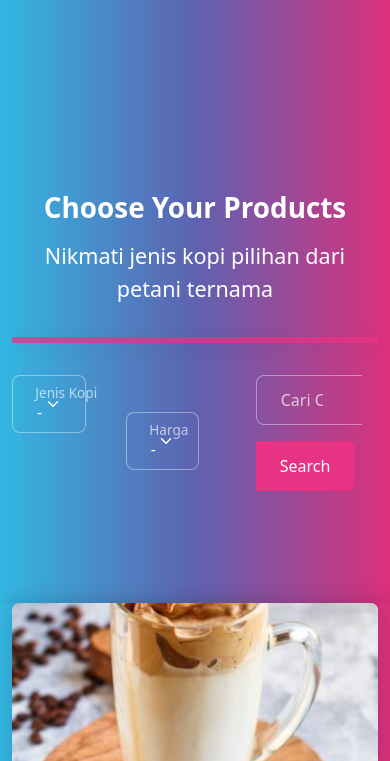
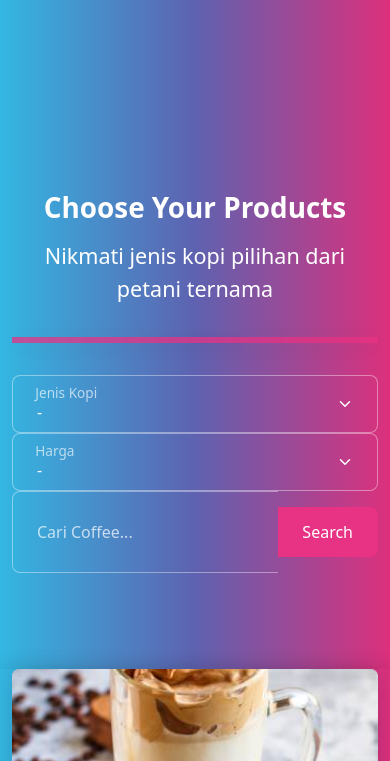
Before and after one commit to M-Afif-Fahrizal/Kopi-Kuy, a plain HTML site: page produk.html in a window 390 px wide. Shown: the part 83-844 px from the top of the page. Drawn offline with nearby package versions, Linux system fonts and the light colour scheme.

Commit message:
menambahkan animasi pada input dan memperbaiki responsive di halaman shop pada layar mobile

```diff
--- a/produk.html
+++ b/produk.html
@@ -7,6 +7,7 @@
     <link rel="shortcut icon" href="images/favicon/favicon.ico" type="image/x-icon" />
     <title>Produk</title>
     <link rel="shortcut icon" href="images/favicon.ico" type="image/x-icon" />
+    <link rel="stylesheet" href="https://cdnjs.cloudflare.com/ajax/libs/animate.css/4.1.1/animate.min.css" />
     <link rel="stylesheet" href="my-theme/bootstrap.min.css" />
     <link rel="stylesheet" href="bootstrap/bootstrap-icons.css" />
     <link rel="stylesheet" href="css/product.css" />
@@ -58,8 +59,8 @@
         <hr class="border border-primary border-3 opacity-75 shadow" />
 
         <!-- Ini Untuk Select -->
-        <div class="row">
-          <div class="col-3">
+        <div class="row animate__animated animate__fadeInUp">
+          <div class="col-lg-3 m-auto">
             <div class="form-floating">
               <select class="form-control form-select" id="select_kopi">
                 <option disabled selected>-</option>
@@ -70,7 +71,7 @@
               <label for="select_kopi">Jenis Kopi</label>
             </div>
           </div>
-          <div class="col-3 m-auto">
+          <div class="col-lg-3 m-auto mt-md-2 mb-md-2 mt-sm-2 mb-sm-2">
             <div class="form-floating">
               <select class="form-control form-select" id="select_harga">
                 <option disabled selected>-</option>
@@ -81,7 +82,7 @@
             </div>
           </div>
 
-          <div class="col-4 m-auto">
+          <div class="col-lg-4 m-auto">
             <form class="input-group" id="search-form">
               <input id="search-input" class="form-control mr-sm-2" type="search" placeholder="Cari Coffee..." aria-label="Search" />
               <button class="btn btn-primary my-2 my-sm-0" type="submit">Search</button>
```
